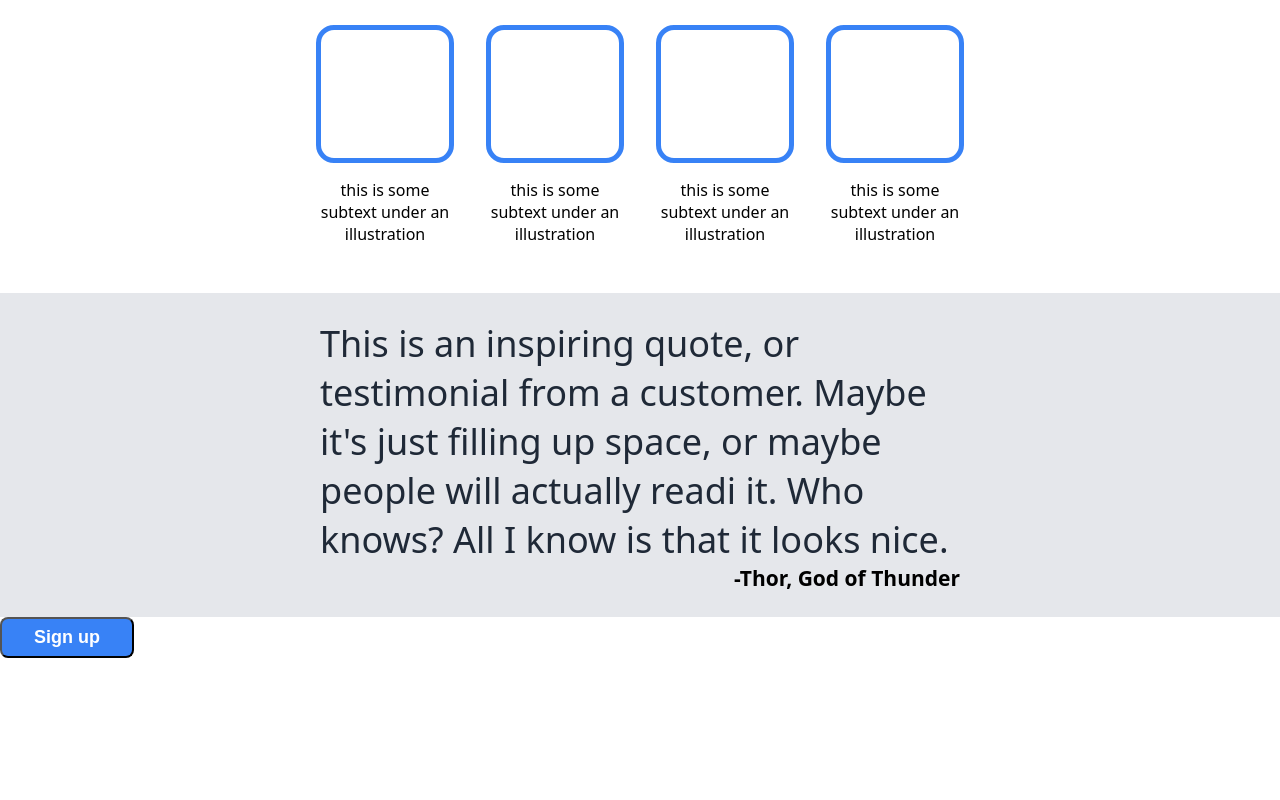
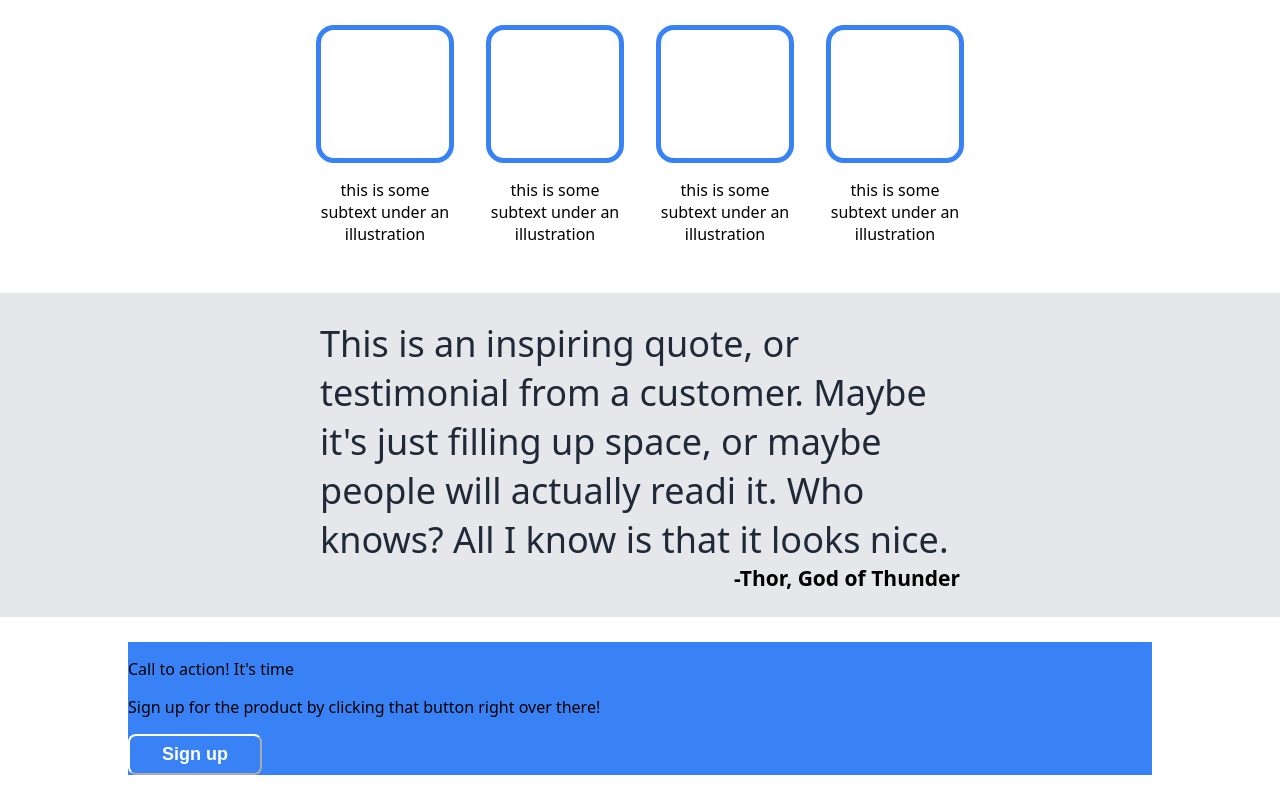
Before and after one commit to AHNox/TheOdinProject2, a plain HTML site: page index.html in a window 1280 px wide. Shown: the part 492-1292 px from the top of the page. Before the commit the page ends 1150 px from the top, so only its background shows below. Drawn offline with Linux system fonts and the light colour scheme.

Commit message:
Working on call to action section

```diff
--- a/index.html
+++ b/index.html
@@ -61,10 +61,11 @@
 			<div class="person-quote">-Thor, God of Thunder</div>
 		</div>
 		<div class="call-to-action">
-			<div class="cta-container">
-				<div class="cta-left"></div>
-				<button>Sign up</button>
+			<div class="cta-left">
+				<p>Call to action! It's time</p>
+				<p>Sign up for the product by clicking that button right over there!</p>
 			</div>
+			<button id="cta-button">Sign up</button>
 		</div>
 		<div class="footer"></div>
 	</body>
--- a/landingPageStyles.css
+++ b/landingPageStyles.css
@@ -126,6 +126,7 @@ button {
 	font-size: var(--information-header-text-size);
 	font-weight: var(--information-header-text-weight);
 	color: var(--information-header-text-color);
+	text-align: center;
 }
 
 .image-subtext-flex-container {
@@ -174,3 +175,12 @@ button {
 	font-size: 21px;
 	font-weight: bold;
 }
+
+.call-to-action {
+	margin: 25px 10%;
+	background-color: var(--button-color-call-to-action-color);
+}
+
+#cta-button {
+	border-color: white;
+}
```
